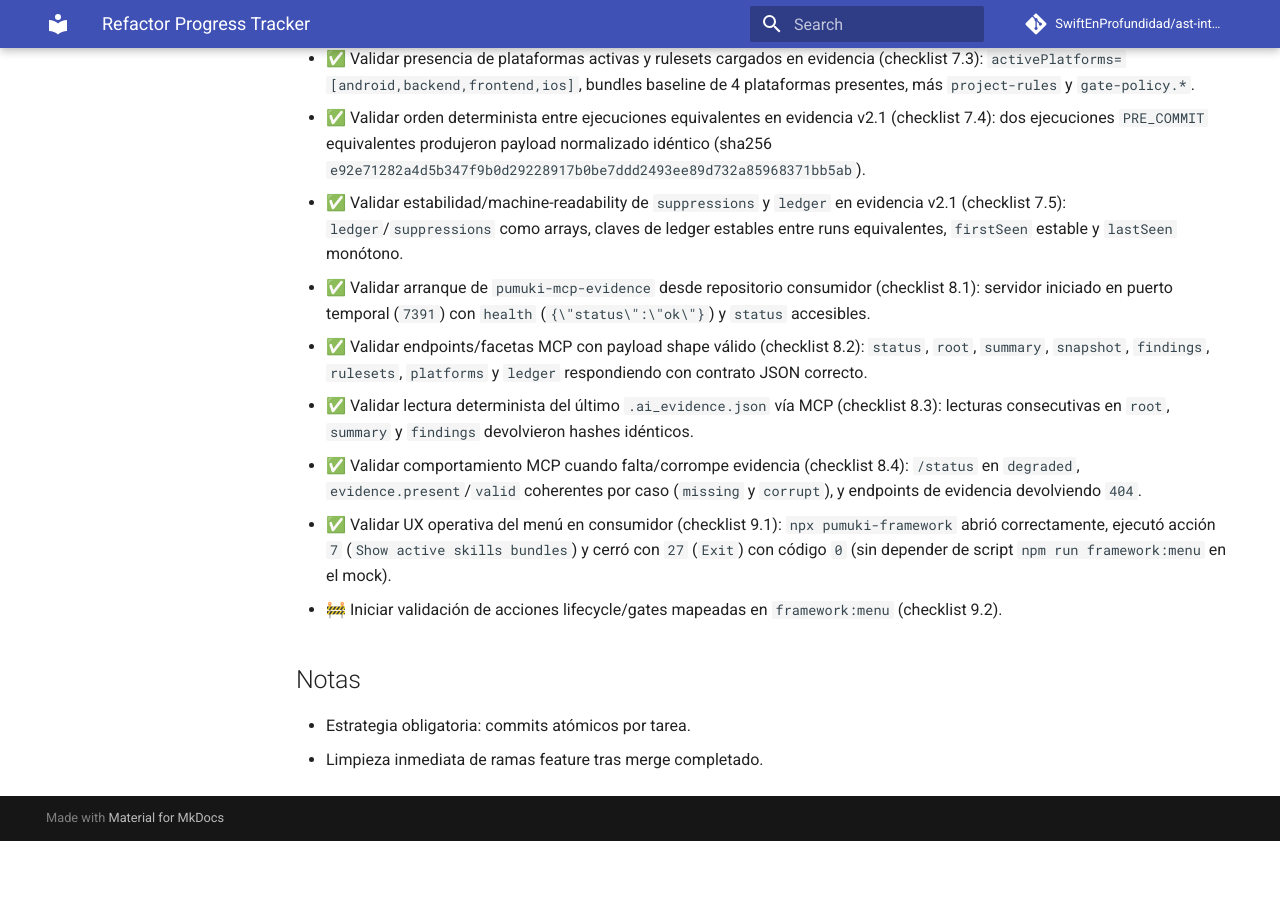
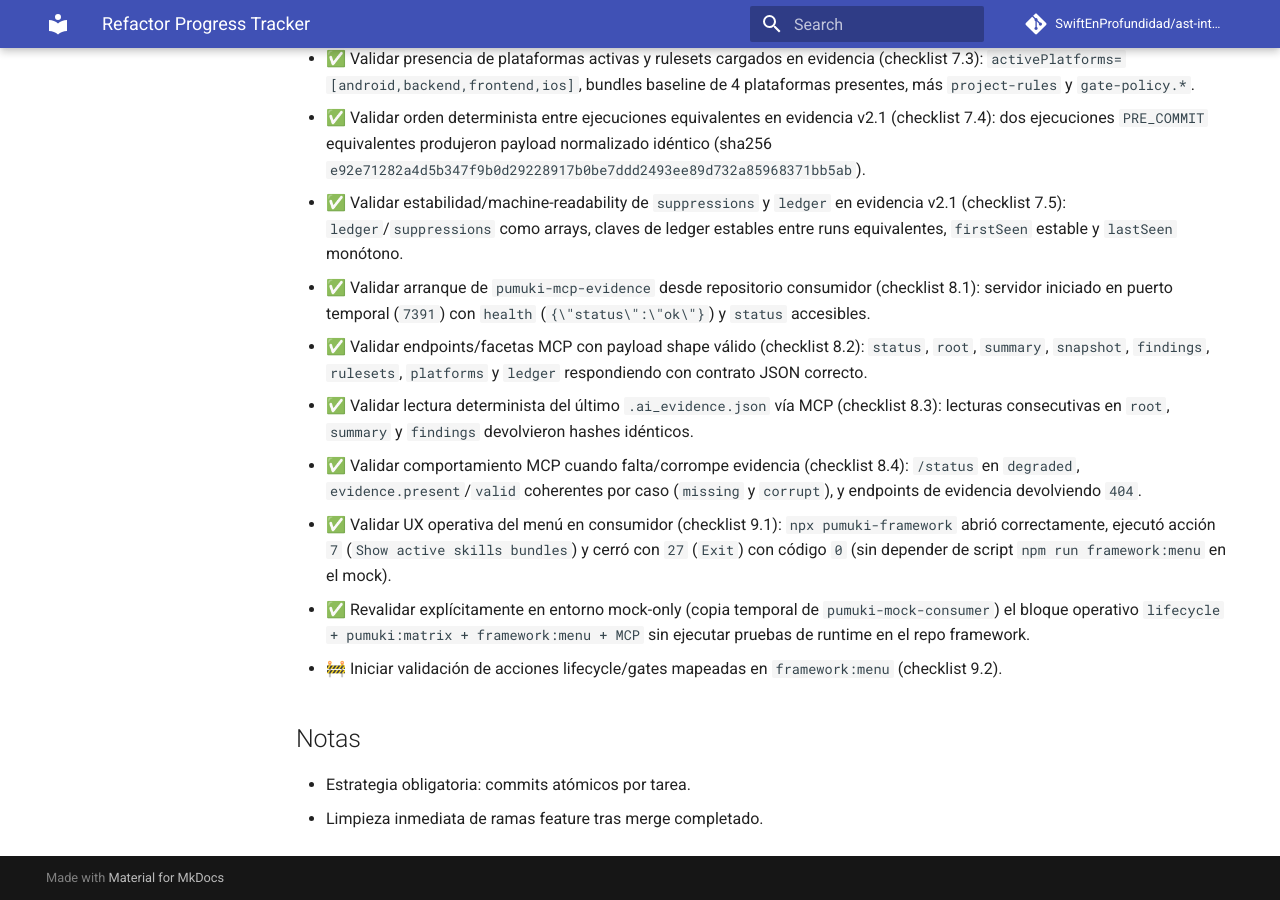
Before and after one commit to SwiftEnProfundidad/ast-intelligence-hooks, an MkDocs documentation site: the page built from docs/REFRACTOR_PROGRESS.md, in a window 1280 px wide and 900 px high, scrolled down 11514 px. Built offline with MkDocs 1.6.1 and Material for MkDocs 9.7.7, drawn with Linux system fonts in a browser that asks for light colours; comment, search, counter and statistics services are not loaded; before the commit the page ends 12355 px from its top, so only the background shows below that.

Commit message:
docs: enforce mock-only validation policy and rerun note

```diff
--- a/docs/REFRACTOR_PROGRESS.md
+++ b/docs/REFRACTOR_PROGRESS.md
@@ -293,6 +293,7 @@ Estado consolidado del refactor con seguimiento de tareas y evidencia del avance
 - ✅ Validar lectura determinista del último `.ai_evidence.json` vía MCP (checklist 8.3): lecturas consecutivas en `root`, `summary` y `findings` devolvieron hashes idénticos.
 - ✅ Validar comportamiento MCP cuando falta/corrompe evidencia (checklist 8.4): `/status` en `degraded`, `evidence.present`/`valid` coherentes por caso (`missing` y `corrupt`), y endpoints de evidencia devolviendo `404`.
 - ✅ Validar UX operativa del menú en consumidor (checklist 9.1): `npx pumuki-framework` abrió correctamente, ejecutó acción `7` (`Show active skills bundles`) y cerró con `27` (`Exit`) con código `0` (sin depender de script `npm run framework:menu` en el mock).
+- ✅ Revalidar explícitamente en entorno mock-only (copia temporal de `pumuki-mock-consumer`) el bloque operativo `lifecycle + pumuki:matrix + framework:menu + MCP` sin ejecutar pruebas de runtime en el repo framework.
 - 🚧 Iniciar validación de acciones lifecycle/gates mapeadas en `framework:menu` (checklist 9.2).
 
 ## Notas
```
Also changed, not shown: docs/PUMUKI_FULL_VALIDATION_CHECKLIST.md (+1 -0 lines).
